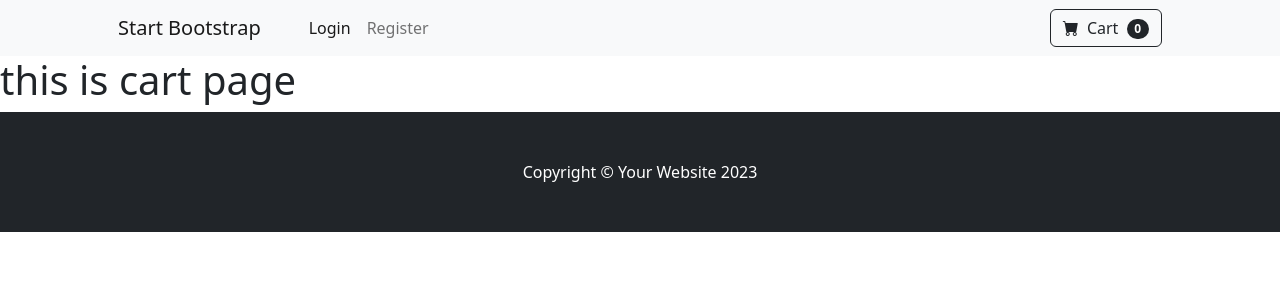
After one commit to Jashwanth-rit/Django_project, a Django app: page /cart/ in a window 1280 px wide. The commit adds this page. Shown: the top 300 px of the page. Run offline with Django 5.2, Linux system fonts and the light colour scheme; some libraries are stand-ins or nearby versions.

Commit message:
Add-cart

```diff
--- /dev/null
+++ b/cart/cart.py
@@ -0,0 +1,13 @@
+class Cart:
+    def __init__(self,req):
+        self.session = req.session
+
+        # Get the current session key if it exists
+        cart  = self.session.get('session_key')
+
+        if 'session_key' not in req.session:
+            cart = self.session['session_key'] = {}
+
+        # Make sure cart is available on all pages of site
+
+        self.cart = cart
--- /dev/null
+++ b/cart/context_processors.py
@@ -0,0 +1,4 @@
+from .cart import Cart
+
+def cart(req):
+    return {'cart':Cart(req)}
--- /dev/null
+++ b/cart/templates/cart.html
@@ -0,0 +1,8 @@
+{% extends 'base.html' %}
+
+{% block content %}
+
+<h1> this is cart page</h1>
+
+
+        {% endblock %}
--- /dev/null
+++ b/cart/urls.py
@@ -0,0 +1,15 @@
+
+
+from django.urls import path
+from . import views
+
+
+
+urlpatterns = [
+
+     path('',views.cart_get,name='cart_get'),
+      path('add/',views.cart_add,name='cart_add'),
+       path('update/',views.cart_update,name='cart_update'),
+        path('delete/',views.cart_delete,name='cart_delete'),
+
+]
--- a/cart/views.py
+++ b/cart/views.py
@@ -1,3 +1,22 @@
 from django.shortcuts import render
 
 # Create your views here.
+def cart_get(req):
+    return render(req, 'cart.html', {  # Direct reference to 'home.html'
+
+    })
+
+def cart_update(req):
+    return render(req, 'cart.html', {  # Direct reference to 'home.html'
+
+    })
+
+def cart_delete(req):
+    return render(req, 'cart.html', {  # Direct reference to 'home.html'
+
+    })
+
+def cart_add(req):
+    return render(req, 'cart.html', {  # Direct reference to 'home.html'
+
+    })
--- a/project/settings.py
+++ b/project/settings.py
@@ -39,6 +39,7 @@ INSTALLED_APPS = [
     'django.contrib.messages',
     'django.contrib.staticfiles',
     'store',
+    'cart',
 ]
 
 MIDDLEWARE = [
@@ -64,6 +65,7 @@ TEMPLATES = [
                 'django.template.context_processors.request',
                 'django.contrib.auth.context_processors.auth',
                 'django.contrib.messages.context_processors.messages',
+                'cart.context_processors.cart'
             ],
         },
     },
--- a/project/urls.py
+++ b/project/urls.py
@@ -11,5 +11,6 @@ from django.conf.urls.static import static
 
 urlpatterns = [
     path('admin/', admin.site.urls),
-    path("",include('store.urls'))
+    path("",include('store.urls')),
+      path("cart/",include('cart.urls')),
 ] + static(settings.MEDIA_URL, document_root=settings.MEDIA_ROOT)
--- a/store/templates/nav.html
+++ b/store/templates/nav.html
@@ -31,11 +31,13 @@
           {% endif %}
 
             <form class="d-flex">
-                <button class="btn btn-outline-dark" type="submit">
-                    <i class="bi-cart-fill me-1"></i>
+
+                <a class="btn btn-outline-dark" href="{% url  'cart_get' %}"><i class="bi-cart-fill me-1"></i>
                     Cart
-                    <span class="badge bg-dark text-white ms-1 rounded-pill">0</span>
-                </button>
+                    <span class="badge bg-dark text-white ms-1 rounded-pill">0</span></a>
+
+
+
             </form>
         </div>
     </div>
--- a/store/urls.py
+++ b/store/urls.py
@@ -11,6 +11,6 @@ urlpatterns = [
     path('regist',views.regist_user,name='regist'),
     path('logout',views.logout_user,name='logout'),
      path('product/<int:id>',views.product_details,name='product'),
-     path('cart',views.cart,name='cart'),
+
 
 ]
--- a/store/views.py
+++ b/store/views.py
@@ -20,10 +20,7 @@ def product_details(req,id):
         "products": products,
     })
 
-def cart(req):
-    return render(req, 'cart.html', {  # Direct reference to 'home.html'
 
-    })
 
 def login_user(request):
     if request.method == "POST":
```
Also changed, not shown: store/templates/cart.html (deleted).
